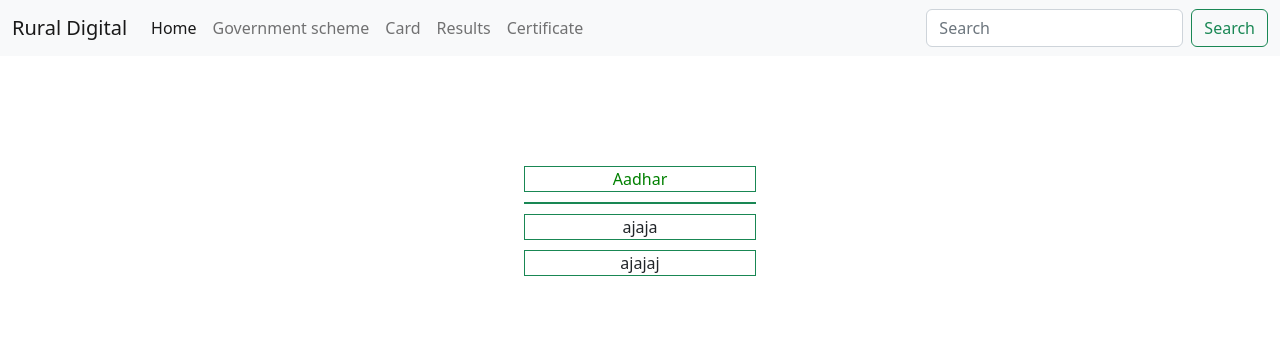
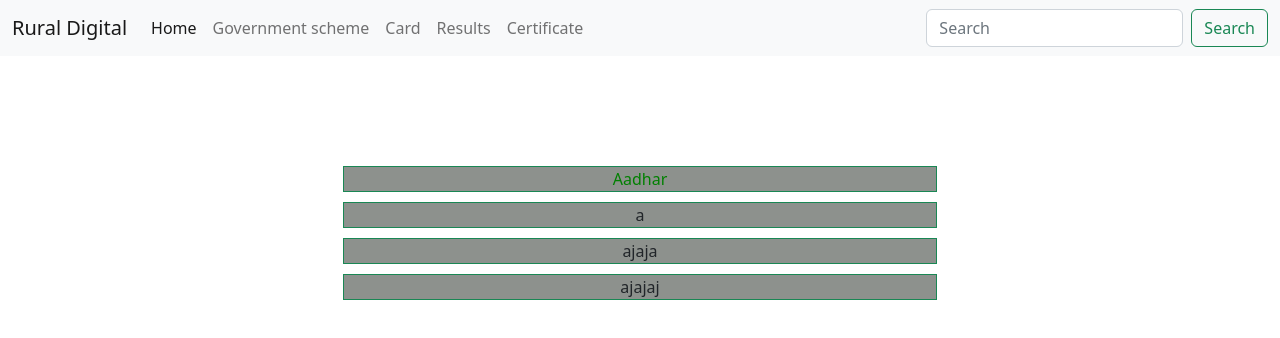
Before and after one commit to ajeetkumar95461857/Digi_rural, a plain HTML site: page Navbar/Card/index.html in a window 1280 px wide. Drawn offline with nearby package versions, Linux system fonts and the light colour scheme.

Commit message:
change in box and box1 class

```diff
--- a/Navbar/Card/index.html
+++ b/Navbar/Card/index.html
@@ -50,7 +50,7 @@
         <a href="https://myaadhaar.uidai.gov.in/">Aadhar</a>
       </div>
       <div class="box1 border border-success">
-        <a href="https://www.onlineservices.nsdl.com/paam/endUserRegisterContact.html"></a>
+        a
       </div>
       <div class="box1 border border-success">ajaja</div>
       <div class="box1 border border-success">ajajaj</div>
--- a/Navbar/Card/style.css
+++ b/Navbar/Card/style.css
@@ -3,12 +3,14 @@
     justify-content: center;
     text-align: center;
     /* border:2px solid black; */
-    width:252px;
+    width:48vw;
+
 }
 .box1{
     display: flex;
     justify-content: center;
     margin: 10px;
+    background-color: #8D918D;
 }
 .main{
     position: relative;
```
